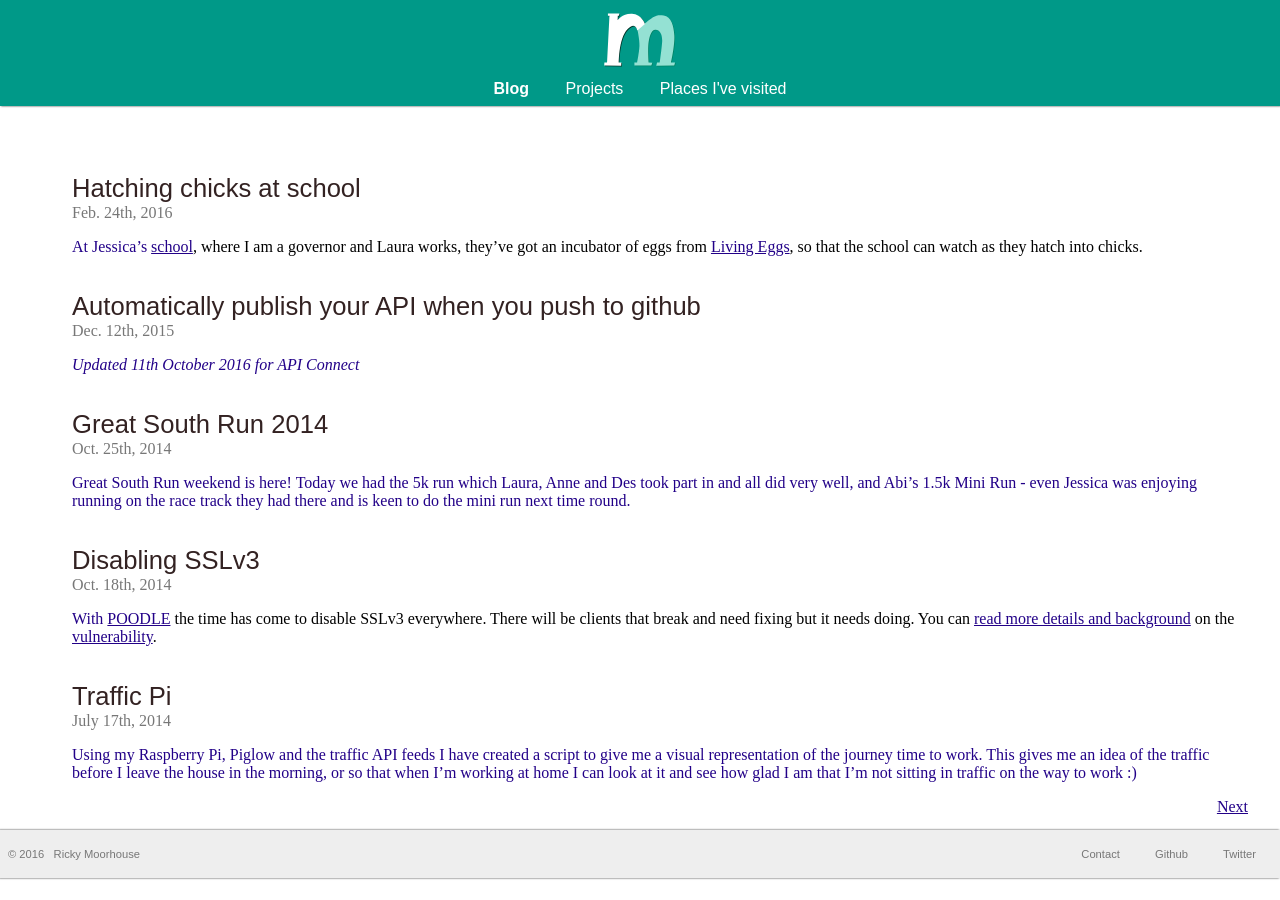
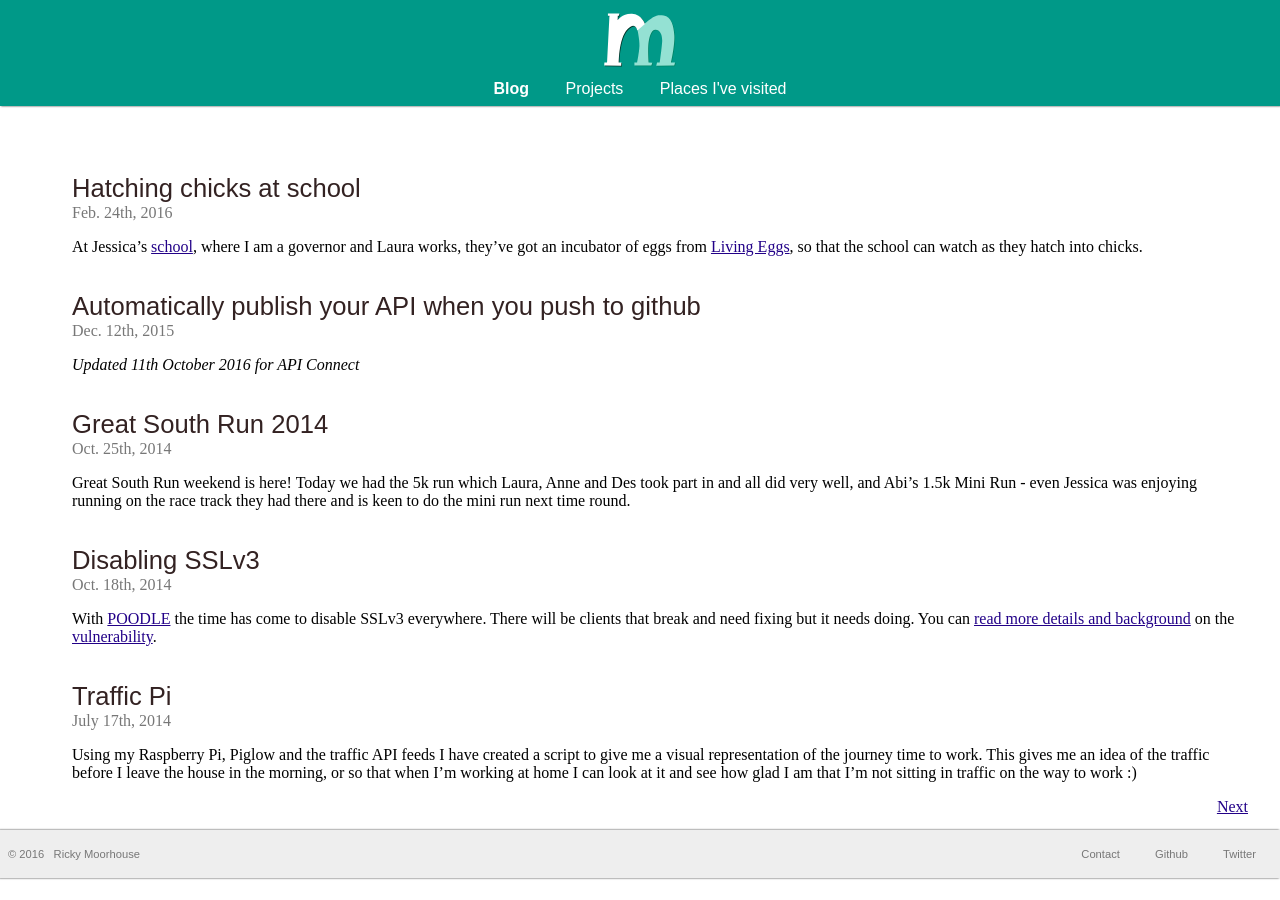
Before and after one commit to rickymoorhouse/rickymoorhouse.co.uk, a Jekyll site: the page built from blog/index.html, in a window 1280 px wide. Built offline with Jekyll 4.4.1, drawn with Linux system fonts in a browser that asks for light colours; the list of posts is cut into pages by our own code.

Commit message:
shortening link span

```diff
--- a/blog/index.html
+++ b/blog/index.html
@@ -13,7 +13,8 @@ title: Blog
   <li class="post">
     <a class="post-link" href="{{ post.url | prepend: site.baseurl }}">
       <h4 class="post-title">{{ post.title }}</h4>
-      <time class="post-date" datetime="{{ post.date }}">
+    </a>
+    <time class="post-date" datetime="{{ post.date }}">
       {% assign d = post.date | date: "%-d" %}
       {% assign m = post.date | date: "%B" %}
       {% case m %}
@@ -24,9 +25,8 @@ title: Blog
       {% case d %}
         {% when '1' or '21' or '31' %}{{ d }}st{% when '2' or '22' %}{{ d }}nd{% when '3' or '23' %}{{ d }}rd{% else %}{{ d }}th{% endcase %},
       {{ post.date | date: "%Y" }}
-      </time>
-      <p class="post-desc">{% if post.desc %}{{ post.desc }}{% else %}{{ post.excerpt }}{% endif %}</p>
-    </a>
+    </time>
+    <p class="post-desc">{% if post.desc %}{{ post.desc }}{% else %}{{ post.excerpt }}{% endif %}</p>
   </li>
   {% endfor %}
 </ul>
```
